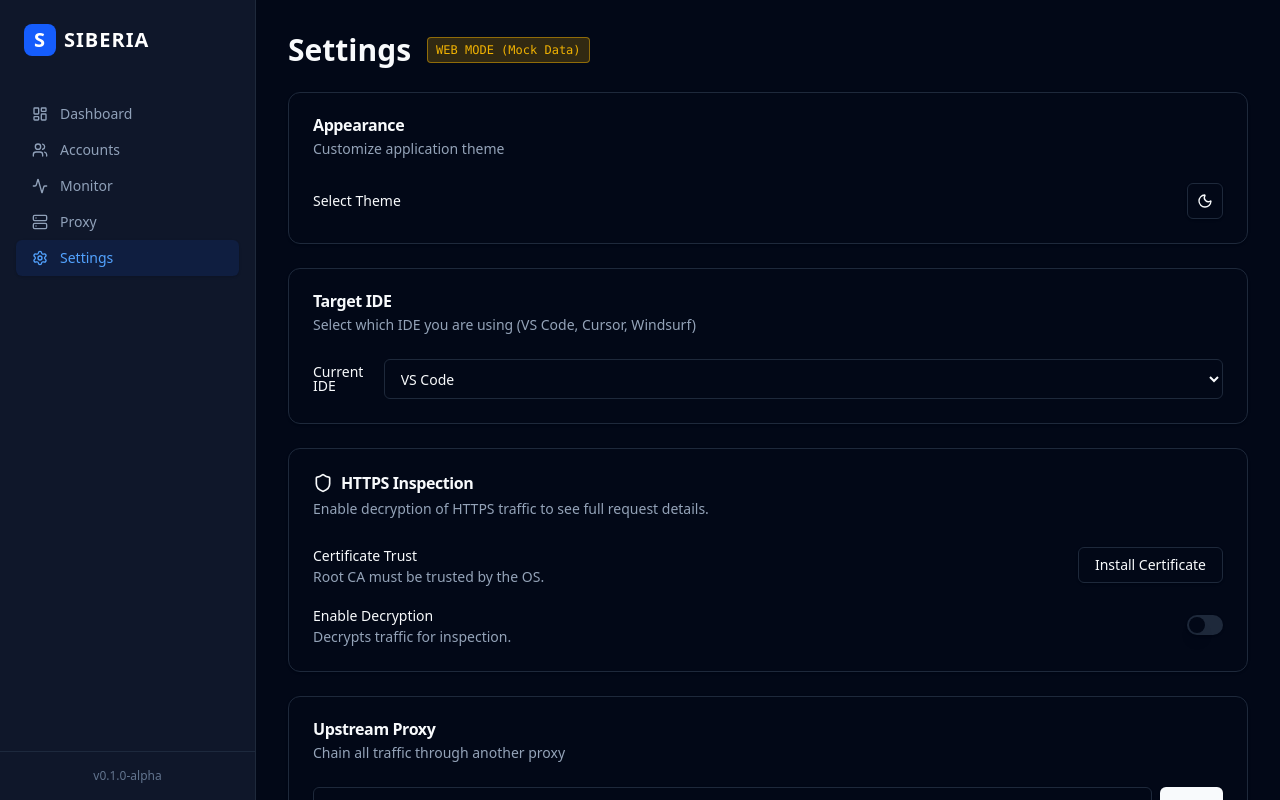
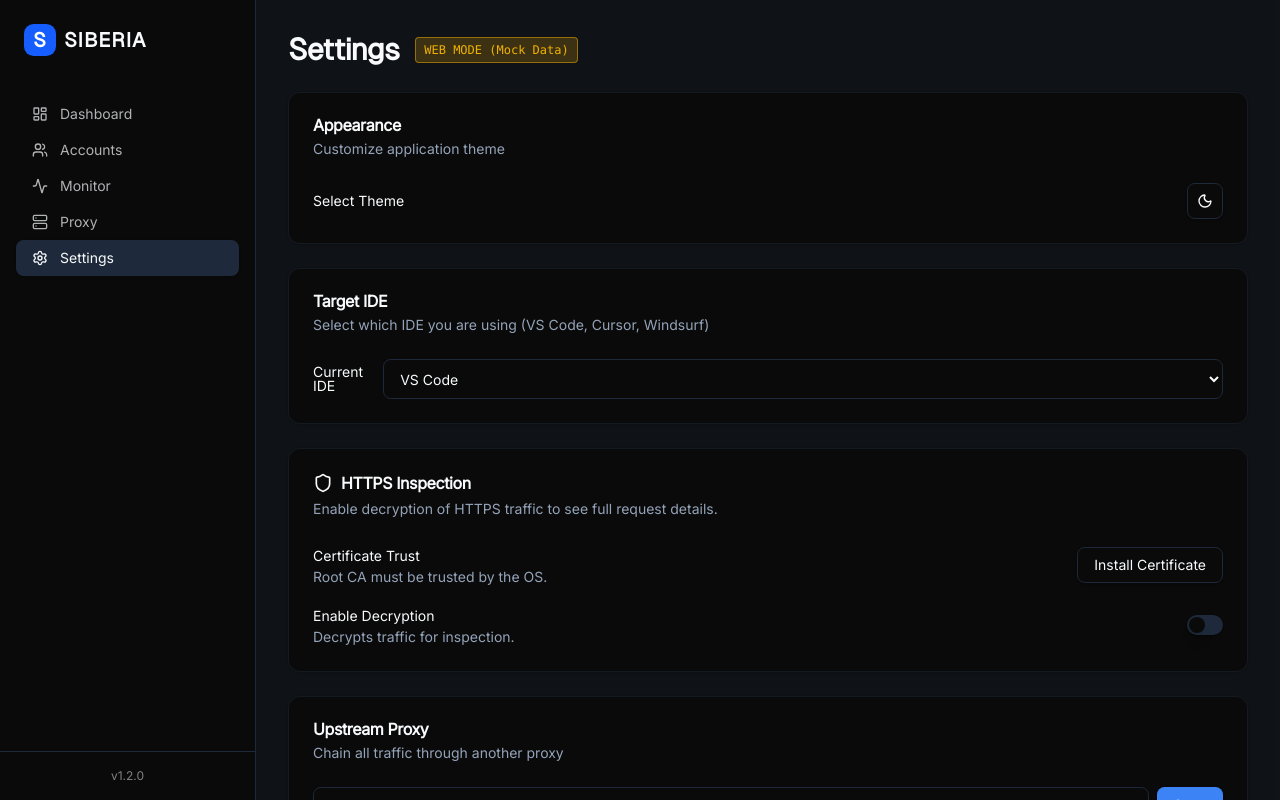
Before and after one commit to salacoste/siberia-proxy-with-antigravity-account-manager, a React (Vite) app in the folder apps/frontend/: page /settings in a window 1280 px wide. Built offline with nearby package versions, Linux system fonts and the light colour scheme.

Commit message:
chore: bump version to 1.2.0 (visual redesign)

```diff
--- a/apps/frontend/package.json
+++ b/apps/frontend/package.json
@@ -1,7 +1,7 @@
 {
   "name": "frontend",
   "private": true,
-  "version": "0.0.0",
+  "version": "1.2.0",
   "type": "module",
   "scripts": {
     "dev": "vite",
@@ -9,6 +9,8 @@
     "preview": "vite preview"
   },
   "dependencies": {
+    "@fontsource/geist-sans": "^5.2.5",
+    "@fontsource/inter": "^5.2.8",
     "@radix-ui/react-avatar": "^1.1.11",
     "@radix-ui/react-dialog": "^1.1.15",
     "@radix-ui/react-dropdown-menu": "^2.1.16",
--- a/apps/frontend/src/App.css
+++ b/apps/frontend/src/App.css
@@ -13,8 +13,11 @@
     --popover: 0 0% 100%;
     --popover-foreground: 222.2 84% 4.9%;
 
-    --primary: 222.2 47.4% 11.2%;
-    --primary-foreground: 210 40% 98%;
+    /* Corca Primary: #DBEAFE (Bg) #3B82F6 (Text) */
+    --primary: 214 94% 93%;
+    /* #DBEAFE */
+    --primary-foreground: 217 91% 60%;
+    /* #3B82F6 */
 
     --secondary: 210 40% 96.1%;
     --secondary-foreground: 222.2 47.4% 11.2%;
@@ -30,32 +33,33 @@
 
     --border: 214.3 31.8% 91.4%;
     --input: 214.3 31.8% 91.4%;
-    --ring: 222.2 84% 4.9%;
+    --ring: 217 91% 60%;
 
-    --radius: 0.5rem;
+    --radius: 0.6rem;
 
-    --sidebar-background: 0 0% 98%;
+    --sidebar-background: 210 20% 98%;
     --sidebar-foreground: 240 5.3% 26.1%;
     --sidebar-primary: 240 5.9% 10%;
     --sidebar-primary-foreground: 0 0% 98%;
     --sidebar-accent: 240 4.8% 95.9%;
     --sidebar-accent-foreground: 240 5.9% 10%;
     --sidebar-border: 220 13% 91%;
-    --sidebar-ring: 217.2 91.2% 59.8%;
+    --sidebar-ring: 217 91% 60%;
   }
 
   .dark {
-    --background: 222.2 84% 4.9%;
+    /* Corca Dark: #0A0A0A Background */
+    --background: 0 0% 4%;
     --foreground: 210 40% 98%;
 
-    --card: 222.2 84% 4.9%;
+    --card: 0 0% 4%;
     --card-foreground: 210 40% 98%;
 
-    --popover: 222.2 84% 4.9%;
+    --popover: 0 0% 4%;
     --popover-foreground: 210 40% 98%;
 
-    --primary: 210 40% 98%;
-    --primary-foreground: 222.2 47.4% 11.2%;
+    --primary: 217 91% 60%;
+    --primary-foreground: 0 0% 100%;
 
     --secondary: 217.2 32.6% 17.5%;
     --secondary-foreground: 210 40% 98%;
@@ -71,16 +75,16 @@
 
     --border: 217.2 32.6% 17.5%;
     --input: 217.2 32.6% 17.5%;
-    --ring: 212.7 26.8% 83.9%;
+    --ring: 217 91% 60%;
 
-    --sidebar-background: 222.2 47.4% 11.2%;
+    --sidebar-background: 0 0% 4%;
     --sidebar-foreground: 210 40% 98%;
-    --sidebar-primary: 224.3 76.3% 48%;
+    --sidebar-primary: 217 91% 60%;
     --sidebar-primary-foreground: 0 0% 100%;
     --sidebar-accent: 217.2 32.6% 17.5%;
     --sidebar-accent-foreground: 210 40% 98%;
     --sidebar-border: 217.2 32.6% 17.5%;
-    --sidebar-ring: 212.7 26.8% 83.9%;
+    --sidebar-ring: 217 91% 60%;
   }
 }
 
@@ -89,6 +93,15 @@
     @apply border-border;
   }
 
+  h1,
+  h2,
+  h3,
+  h4,
+  h5,
+  h6 {
+    @apply font-heading tracking-tight;
+  }
+
   body {
     @apply bg-background text-foreground;
   }
--- a/apps/frontend/src/components/layout/RootLayout.tsx
+++ b/apps/frontend/src/components/layout/RootLayout.tsx
@@ -6,7 +6,7 @@ export default function RootLayout() {
     return (
         <div className="flex h-screen w-screen bg-background text-foreground overflow-hidden">
             <Sidebar />
-            <main className="flex-1 overflow-auto bg-background">
+            <main className="flex-1 overflow-auto bg-muted/30">
                 <Outlet />
             </main>
             <Toaster />
--- a/apps/frontend/src/components/layout/Sidebar.tsx
+++ b/apps/frontend/src/components/layout/Sidebar.tsx
@@ -21,8 +21,8 @@ export function Sidebar() {
     return (
         <aside className="w-64 bg-sidebar text-sidebar-foreground flex flex-col h-full border-r border-border">
             <div className="p-6">
-                <h1 className="text-xl font-bold text-white tracking-wider flex items-center gap-2">
-                    <span className="w-8 h-8 bg-blue-600 rounded-lg flex items-center justify-center">S</span>
+                <h1 className="text-xl font-bold text-sidebar-foreground tracking-wider flex items-center gap-2">
+                    <span className="w-8 h-8 bg-blue-600 rounded-lg flex items-center justify-center text-white">S</span>
                     SIBERIA
                 </h1>
             </div>
@@ -43,7 +43,7 @@ export function Sidebar() {
                                 variant={isActive ? "secondary" : "ghost"}
                                 className={cn(
                                     "w-full justify-start gap-3",
-                                    isActive ? "bg-blue-600/10 text-blue-400 hover:bg-blue-600/20 hover:text-blue-300" : "text-slate-400 hover:text-white hover:bg-slate-800"
+                                    isActive ? "bg-sidebar-accent text-sidebar-accent-foreground" : "text-sidebar-foreground/70 hover:text-sidebar-foreground hover:bg-sidebar-accent/50"
                                 )}
                             >
                                 <item.icon size={20} />
@@ -54,9 +54,9 @@ export function Sidebar() {
                 ))}
             </nav>
 
-            <div className="p-4 border-t border-slate-800">
-                <div className="text-xs text-slate-500 text-center">
-                    v0.1.0-alpha
+            <div className="p-4 border-t border-sidebar-border">
+                <div className="text-xs text-sidebar-foreground/50 text-center">
+                    v1.2.0
                 </div>
             </div>
         </aside>
--- a/apps/frontend/src/components/ui/button.tsx
+++ b/apps/frontend/src/components/ui/button.tsx
@@ -5,12 +5,12 @@ import { cva, type VariantProps } from "class-variance-authority"
 import { cn } from "@/lib/utils"
 
 const buttonVariants = cva(
-  "inline-flex items-center justify-center gap-2 whitespace-nowrap rounded-md text-sm font-medium transition-colors focus-visible:outline-none focus-visible:ring-1 focus-visible:ring-ring disabled:pointer-events-none disabled:opacity-50 [&_svg]:pointer-events-none [&_svg]:size-4 [&_svg]:shrink-0",
+  "inline-flex items-center justify-center gap-2 whitespace-nowrap rounded-md text-sm font-medium transition-all focus-visible:outline-none focus-visible:ring-1 focus-visible:ring-ring disabled:pointer-events-none disabled:opacity-50 [&_svg]:pointer-events-none [&_svg]:size-4 [&_svg]:shrink-0 active:translate-y-[1px]",
   {
     variants: {
       variant: {
         default:
-          "bg-primary text-primary-foreground shadow hover:bg-primary/90",
+          "bg-primary text-primary-foreground shadow hover:bg-primary/90 border border-primary/20",
         destructive:
           "bg-destructive text-destructive-foreground shadow-sm hover:bg-destructive/90",
         outline:
@@ -36,7 +36,7 @@ const buttonVariants = cva(
 
 export interface ButtonProps
   extends React.ButtonHTMLAttributes<HTMLButtonElement>,
-    VariantProps<typeof buttonVariants> {
+  VariantProps<typeof buttonVariants> {
   asChild?: boolean
 }
 
--- a/apps/frontend/src/components/ui/card.tsx
+++ b/apps/frontend/src/components/ui/card.tsx
@@ -9,7 +9,7 @@ const Card = React.forwardRef<
   <div
     ref={ref}
     className={cn(
-      "rounded-xl border bg-card text-card-foreground shadow",
+      "rounded-xl border border-border/50 bg-card text-card-foreground shadow-sm",
       className
     )}
     {...props}
--- a/apps/frontend/src/main.tsx
+++ b/apps/frontend/src/main.tsx
@@ -1,6 +1,8 @@
 import React from 'react'
 import { createRoot } from 'react-dom/client'
 import './App.css'
+import '@fontsource/geist-sans';
+import '@fontsource/inter';
 import App from './App'
 
 const container = document.getElementById('root')
--- a/apps/frontend/tailwind.config.js
+++ b/apps/frontend/tailwind.config.js
@@ -8,6 +8,10 @@ export default {
     ],
     theme: {
         extend: {
+            fontFamily: {
+                sans: ["Inter", "sans-serif"],
+                heading: ["Geist Sans", "sans-serif"],
+            },
             colors: {
                 border: "hsl(var(--border))",
                 input: "hsl(var(--input))",
```
Also changed, not shown: 3 other files (tests, documents, lock files or other folders).
